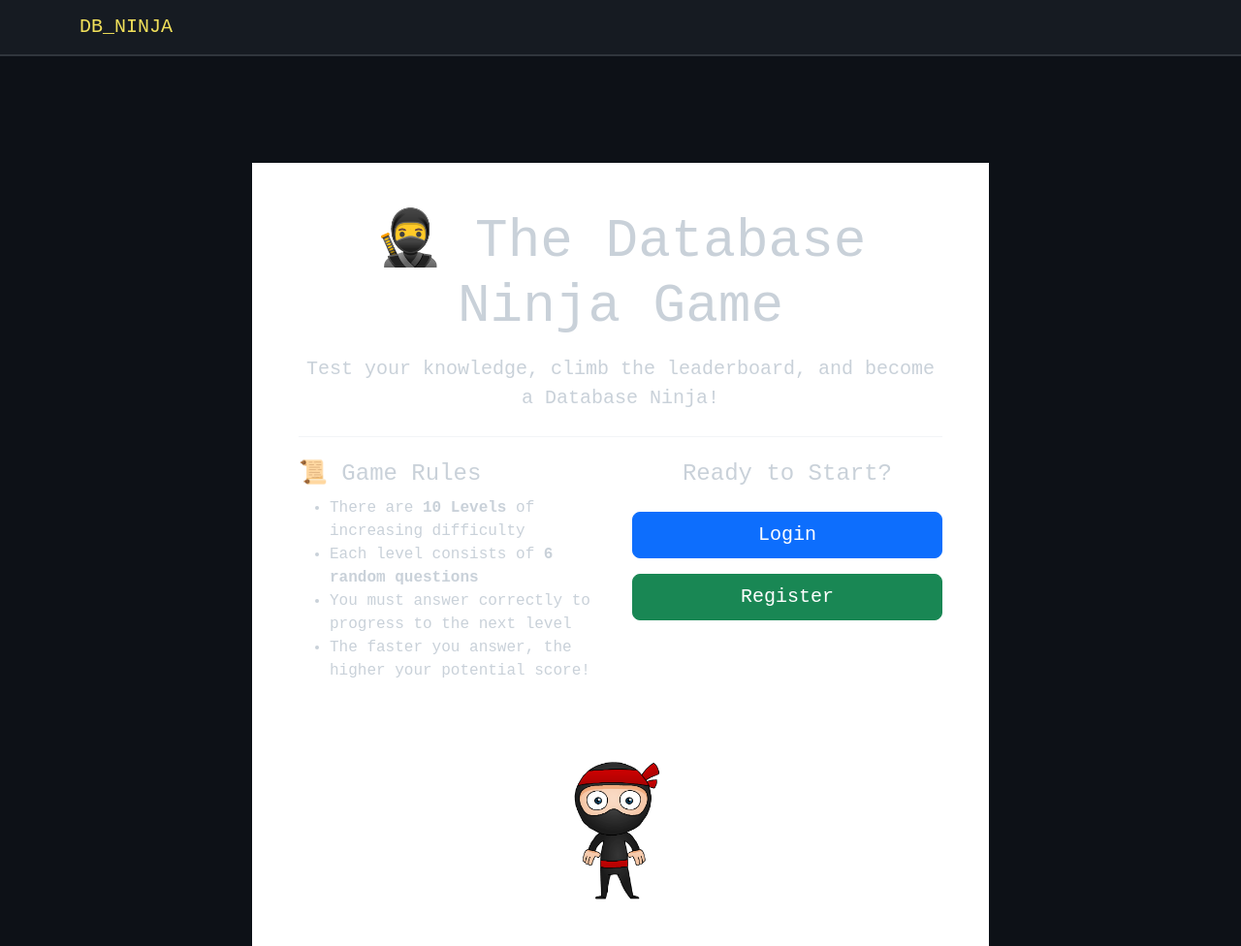
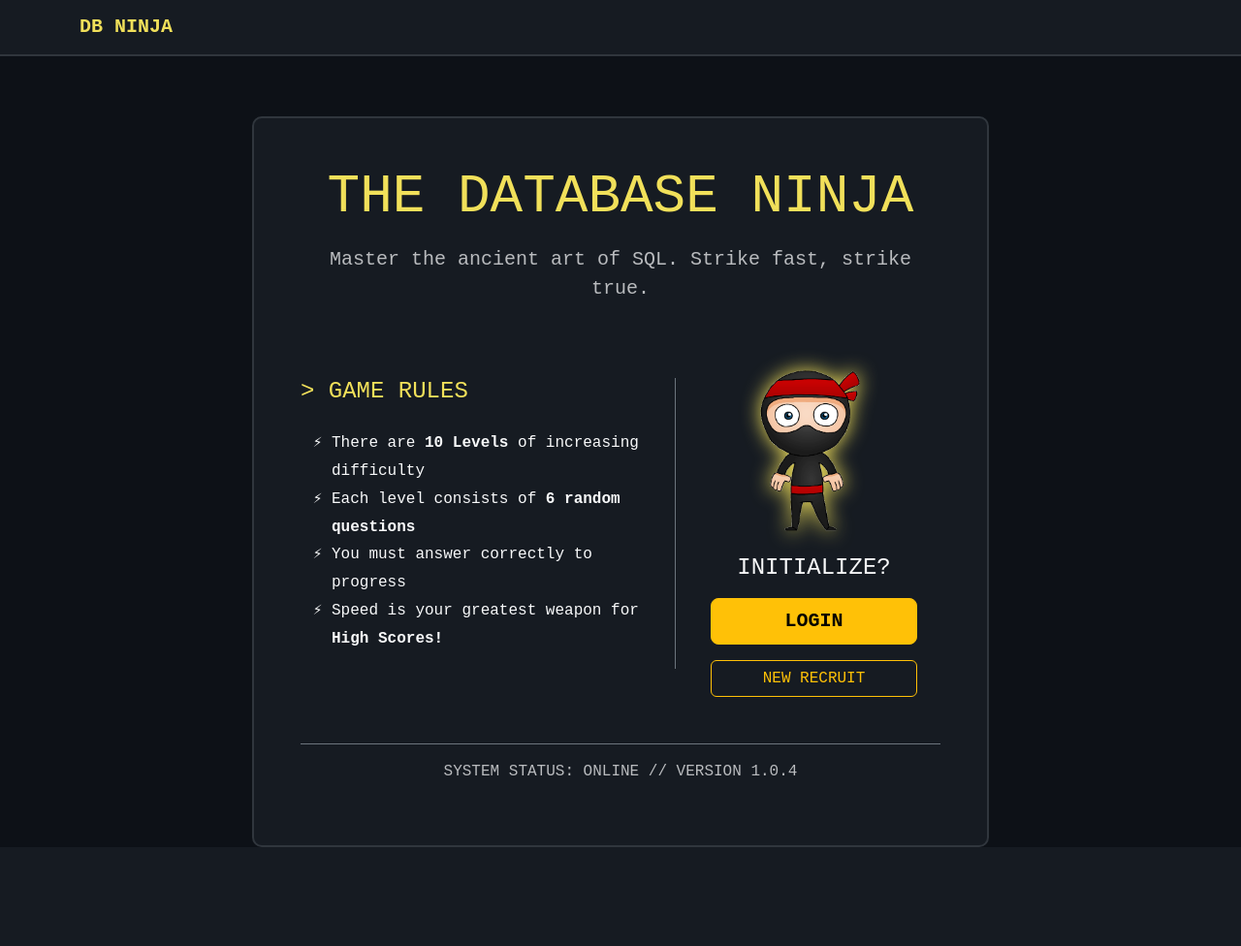
Before and after one commit to daraghmatu/db-ninja, a Flask app: page / in a window 1280 px wide. Shown: the whole page at 97% size. After the commit the page ends 874 px from the top, so only its background shows below. Run offline with Flask 3, Linux system fonts and the light colour scheme.

Commit message:
Nicer styling

```diff
--- a/templates/base.html
+++ b/templates/base.html
@@ -10,7 +10,7 @@
             background-color: #0d1117;
             color: #c9d1d9;
             font-family: 'Courier New', monospace;
-            padding-top: 120px; /* This keeps content BELOW the navbar */
+            padding-top: 120px;
         }
         .navbar-arcade {
             background-color: #161b22;
@@ -28,17 +28,44 @@
             color: #f1e05a !important;
             border: 1px solid #30363d !important;
         }
-        .key-input::placeholder { color: #484f58 !important; }
+        .key-input::placeholder { color: #72767d !important; }
 
-        /* Fixed Flash Messages */
         .system-alerts {
             position: fixed;
-            top: 80px; /* Just below the navbar */
+            top: 20px;
             left: 50%;
             transform: translateX(-50%);
-            z-index: 1050;
+            z-index: 10000;
             width: 90%;
             max-width: 500px;
+        }
+
+        .alert-arcade {
+            background-color: #161b22 !important;
+            border: 2px solid #f1e05a !important;
+            color: #f1e05a !important;
+            box-shadow: 0 0 15px rgba(0, 0, 0, 0.8), 0 0 10px rgba(241, 224, 90, 0.2);
+            border-radius: 8px;
+        }
+
+        .btn-close-white {
+            filter: invert(1) grayscale(100%) brightness(200%);
+        }
+
+        .form-label {
+            color: #f1e05a !important;
+            font-size: 0.8rem;
+            letter-spacing: 1px;
+            margin-bottom: 5px;
+            display: block;
+        }
+
+        .text-muted {
+            color: #b9bbbe !important;
+        }
+
+        p {
+            color: #c9d1d9 !important;
         }
     </style>
 </head>
@@ -46,7 +73,21 @@
 
     <nav class="navbar navbar-expand-lg navbar-dark navbar-arcade fixed-top">
         <div class="container">
-            <a class="navbar-brand text-warning" href="/">DB_NINJA</a>
+            <a class="navbar-brand text-warning" href="/"><strong>DB NINJA</strong></a>
+
+            <button class="navbar-toggler" type="button" data-bs-toggle="collapse" data-bs-target="#navbarText">
+                <span class="navbar-toggler-icon"></span>
+            </button>
+
+            <div class="collapse navbar-collapse" id="navbarText">
+                <ul class="navbar-nav ms-auto">
+                    {% if session.get('user_id') %}
+                        <li class="nav-item">
+                            <a class="nav-link text-danger border border-danger rounded px-2" href="{{ url_for('logout') }}">LOGOUT</a>
+                        </li>
+                    {% endif %}
+                </ul>
+            </div>
         </div>
     </nav>
 
--- a/templates/index.html
+++ b/templates/index.html
@@ -1,33 +1,39 @@
 {% extends "base.html" %}
 {% block content %}
-<div class="row justify-content-center mt-5">
-    <div class="col-md-8 text-center bg-white p-5 game-card">
-        <h1 class="display-4">🥷 The Database Ninja Game </h1>
-        <p class="lead mt-3">Test your knowledge, climb the leaderboard, and become a Database Ninja!</p>
+<div class="row justify-content-center">
+    <div class="col-md-10 col-lg-8 arcade-card p-5">
 
-        <hr class="my-4">
+        <div class="text-center mb-5">
+            <h1 class="display-4 text-warning">THE DATABASE NINJA</h1>
+            <p class="lead text-muted mt-3">Master the ancient art of SQL. Strike fast, strike true.</p>
+        </div>
 
-        <div class="row text-start mt-4">
-            <div class="col-md-6">
-                <h4>📜 Game Rules</h4>
-                <ul>
+        <div class="row align-items-center">
+            <div class="col-md-7 border-end border-secondary">
+                <h4 class="text-warning mb-4">> GAME RULES</h4>
+                <ul class="text-light" style="list-style-type: '⚡ '; line-height: 1.8;">
                     <li>There are <strong>10 Levels</strong> of increasing difficulty</li>
                     <li>Each level consists of <strong>6 random questions</strong></li>
-                    <li>You must answer correctly to progress to the next level</li>
-                    <li>The faster you answer, the higher your potential score!</li>
+                    <li>You must answer correctly to progress</li>
+                    <li>Speed is your greatest weapon for <strong>High Scores!</strong></li>
                 </ul>
             </div>
-            <div class="col-md-6 text-center">
-                <h4>Ready to Start?</h4>
-                <div class="d-grid gap-3 mt-4">
-                    <a href="{{ url_for('login') }}" class="btn btn-primary btn-lg">Login</a>
-                    <a href="{{ url_for('register') }}" class="btn btn-success btn-lg">Register</a>
+
+            <div class="col-md-5 text-center">
+                <div class="mb-4">
+                    <img src="{{ url_for('static', filename='images/ninja_karate.gif') }}" style="width: 140px; filter: drop-shadow(0 0 10px #f1e05a);">
+                </div>
+
+                <h4 class="text-light mb-3">INITIALIZE?</h4>
+                <div class="d-grid gap-3 px-4">
+                    <a href="{{ url_for('login') }}" class="btn btn-warning btn-lg"><strong>LOGIN</strong></a>
+                    <a href="{{ url_for('register') }}" class="btn btn-outline-warning">NEW RECRUIT</a>
                 </div>
             </div>
         </div>
 
-        <div class="mt-5">
-            <img src="{{ url_for('static', filename='images/ninja_karate.gif') }}" style="width: 120px;">
+        <div class="mt-5 pt-3 border-top border-secondary text-center">
+            <p class="text-muted x-small">SYSTEM STATUS: ONLINE // VERSION 1.0.4</p>
         </div>
     </div>
 </div>
--- a/templates/login.html
+++ b/templates/login.html
@@ -15,7 +15,7 @@
                 <input type="password" name="password" class="form-control key-input" placeholder="Enter password" required>
             </div>
             <button type="submit" class="btn btn-warning w-100 mt-3">
-                <strong>INITIALIZE_GAME</strong>
+                <strong>INITIALIZE GAME</strong>
             </button>
         </form>
 
```
Also changed, not shown: database.py (+4 -4 lines), templates/register.html (+20 -9 lines).
